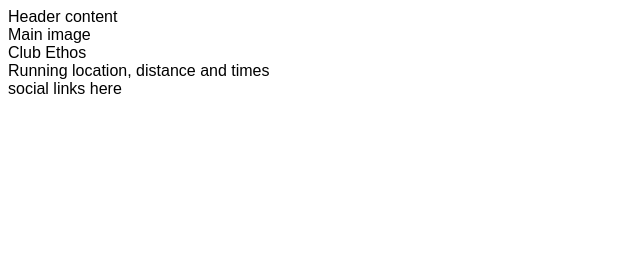
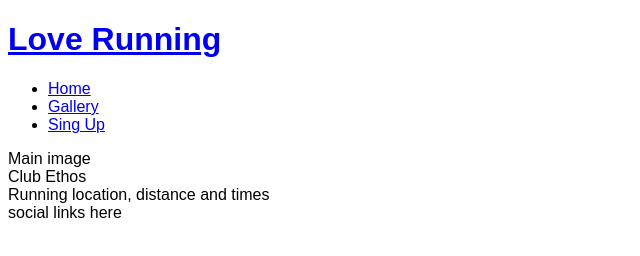
Before and after one commit to MartaCzM/love-running, a plain HTML site: page index.html in a window 1280 px wide. Shown: the whole page, without its empty margins (0-640 px from the left). Drawn offline with Linux system fonts and the light colour scheme.

Commit message:
Add basic header structure

```diff
--- a/index.html
+++ b/index.html
@@ -11,7 +11,24 @@
     <title>Love Running</title>
 </head>
 <body>
-    <header>Header content</header>
+    <header>
+        <a href="index.html">
+            <h1>Love Running</h1>
+        </a>
+        <nav>
+            <ul>
+                <li>
+                    <a href="index.html">Home</a>
+                </li>
+                <li>
+                    <a href="#">Gallery</a>
+                </li>
+                <li>
+                    <a href="#">Sing Up</a>
+                </li>
+            </ul>
+        </nav>
+    </header>
     <section>
         Main image
     </section>
```
